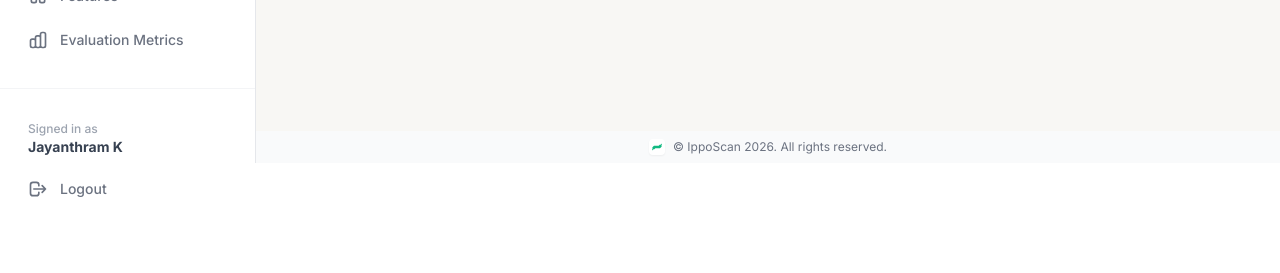
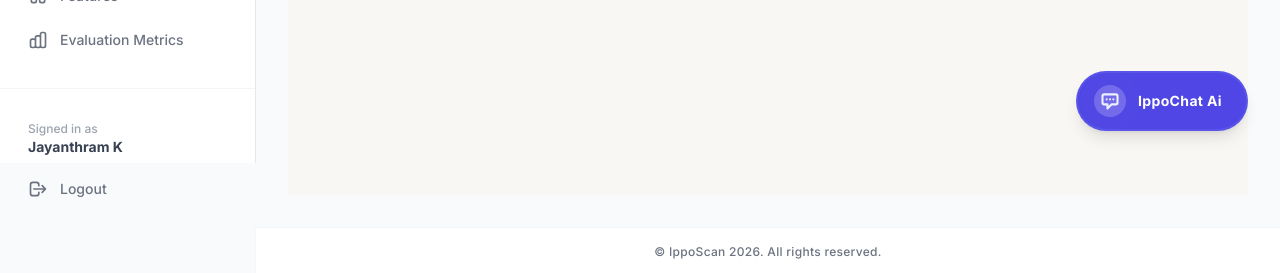
Before and after one commit to Jayanthram7/IppoScan-Document-AI, a Next.js app: page /invoices in a window 1280 px wide. Shown: the part 637-910 px from the top of the page. Before the commit the page ends 800 px from the top, so only its background shows below. Built offline with nearby package versions, Linux system fonts and the light colour scheme; no server answers; the database is empty.

Commit message:
Chatbot Pill

```diff
--- a/app/layout.tsx
+++ b/app/layout.tsx
@@ -313,25 +313,36 @@ export default function RootLayout({
   return (
     <html lang="en" className="no-scrollbar">
       <body className={inter.className}>
-        <div className="flex h-screen bg-gray-50 overflow-hidden">
+        <div className="flex bg-gray-50 min-h-screen">
           <Sidebar />
-          <div className="flex-1 ml-64 flex flex-col overflow-hidden">
-            <main className="flex-1 overflow-y-auto">
+          <div className="flex-1 ml-64 flex flex-col min-h-screen">
+            <main className="flex-1 p-8 overflow-y-auto">
               {children}
             </main>
-            <footer className="flex-shrink-0 py-2 px-8">
-              <div className="flex items-center justify-center gap-2 text-xs text-gray-500">
-                <div className="w-4 h-4 bg-white rounded flex items-center justify-center p-0.5 shadow-sm">
-                  <svg viewBox="0 0 100 100" fill="none" xmlns="http://www.w3.org/2000/svg" className="w-full h-full">
-                    <path d="M 10 80 L 30 60 L 75 60 L 90 45 L 75 30 L 60 45 L 30 45 L 10 65 Z" fill="#10b981" />
-                    <path d="M 90 20 L 70 40 L 25 40 L 10 55 L 25 70 L 40 55 L 70 55 L 90 35 Z" fill="#10b981" />
-                  </svg>
-                </div>
+            <footer className="flex-shrink-0 py-4 px-8 border-t border-gray-100 bg-white shadow-sm mt-auto">
+              <div className="flex items-center justify-center gap-2 text-xs text-gray-500 font-medium tracking-wide">
                 <span>© IppoScan 2026. All rights reserved.</span>
               </div>
             </footer>
           </div>
         </div>
+
+        {/* IppoChat Fixed Floating Button - Circular Pill with Icon */}
+        <a
+          href="/chat"
+          className="fixed bottom-8 right-8 z-50 flex items-center gap-3 bg-indigo-600 hover:bg-indigo-700 text-white pl-4 pr-6 py-3 rounded-full shadow-lg transition-all transform hover:scale-105 hover:shadow-xl group active:scale-95 border-2 border-indigo-400/20 backdrop-blur-sm"
+        >
+          <div className="relative flex items-center justify-center">
+            <div className="absolute inset-0 bg-indigo-400 rounded-full animate-ping opacity-20 group-hover:opacity-40"></div>
+            <div className="relative bg-white/20 p-1.5 rounded-full">
+              <svg xmlns="http://www.w3.org/2000/svg" className="h-5 w-5 text-indigo-50" fill="none" viewBox="0 0 24 24" stroke="currentColor">
+                <path strokeLinecap="round" strokeLinejoin="round" strokeWidth={2.5} d="M8 10h.01M12 10h.01M16 10h.01M9 16H5a2 2 0 01-2-2V6a2 2 0 012-2h14a2 2 0 012 2v8a2 2 0 01-2 2h-5l-5 5v-5z" />
+              </svg>
+            </div>
+          </div>
+          <span className="font-bold text-sm tracking-wide">IppoChat Ai</span>
+        </a>
+
       </body>
     </html>
   );
```
